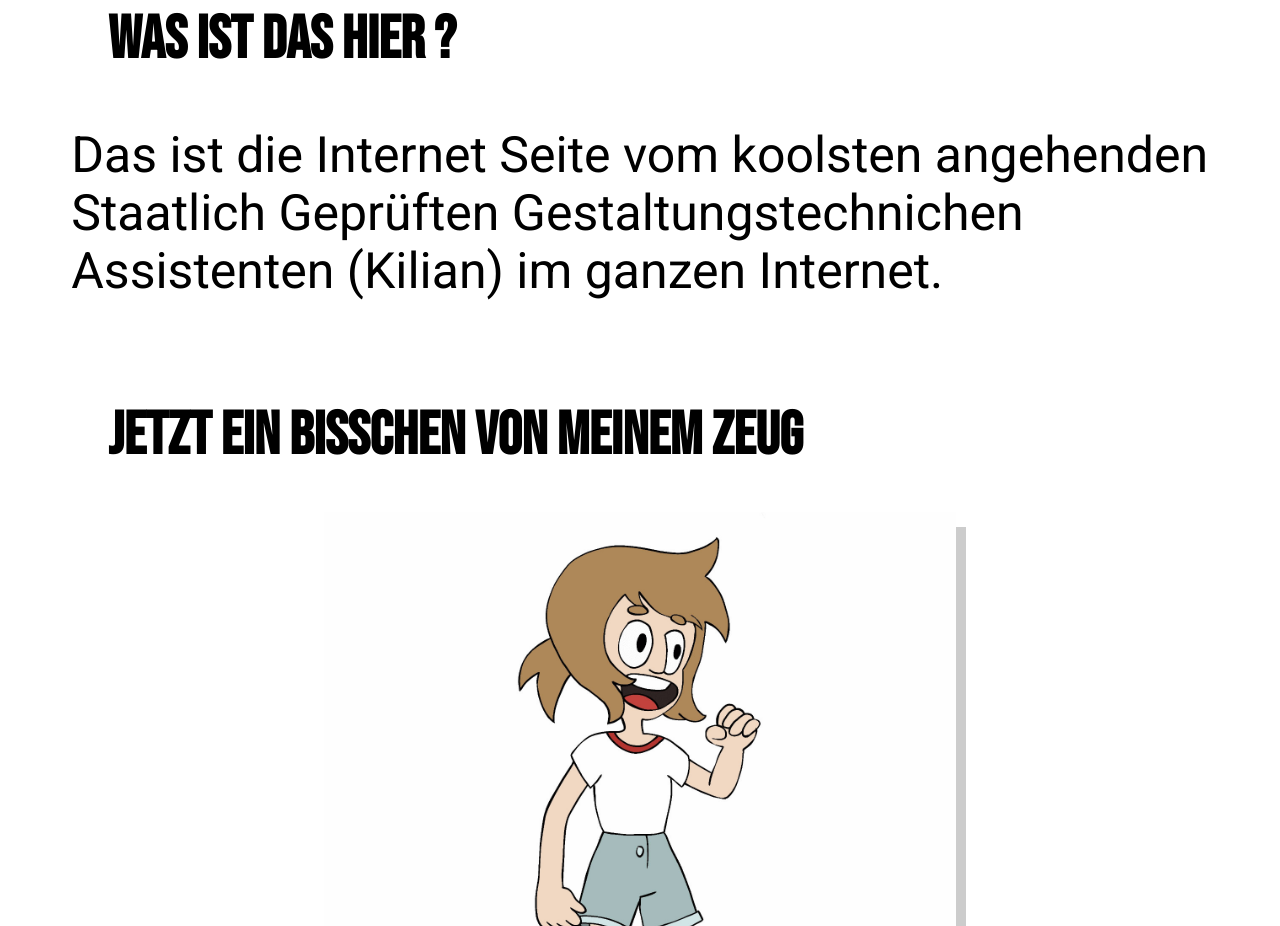
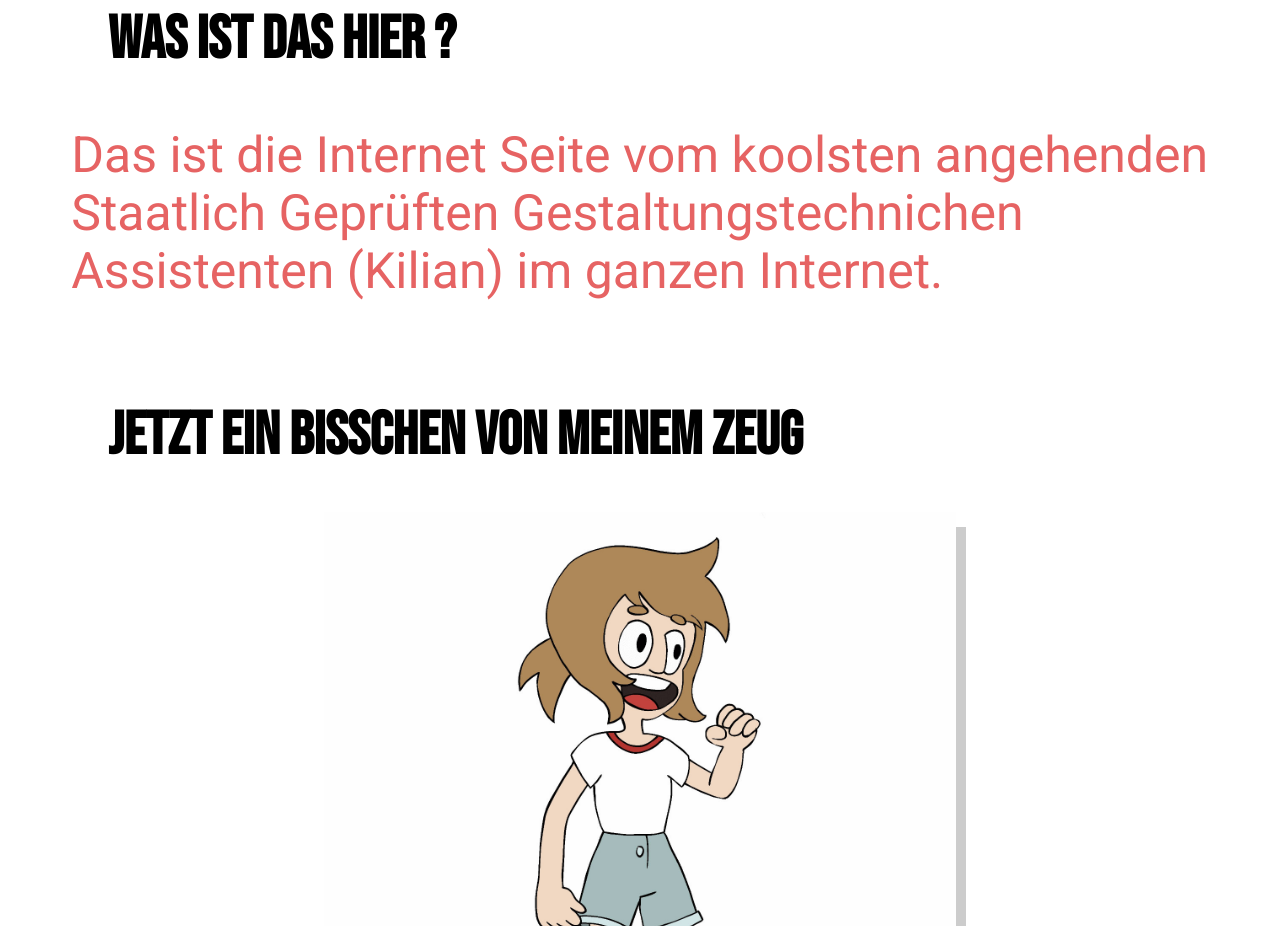
Before and after one commit to KilianFelix/Samstag-Abend, a plain HTML site: page index.html in a window 1280 px wide. Shown: the part 920-1846 px from the top of the page. Drawn offline with Linux system fonts and the light colour scheme.

Commit message:
Update style.css

```diff
--- a/css/style.css
+++ b/css/style.css
@@ -39,7 +39,7 @@ a:hover{
 p{
     font-size: 50px;
     font-family: 'Roboto', sans-serif;
-    color: #000000;
+    color: #e66363;
     width: 90%;
     margin-bottom: 100px;
     margin-left: 100px;
```
